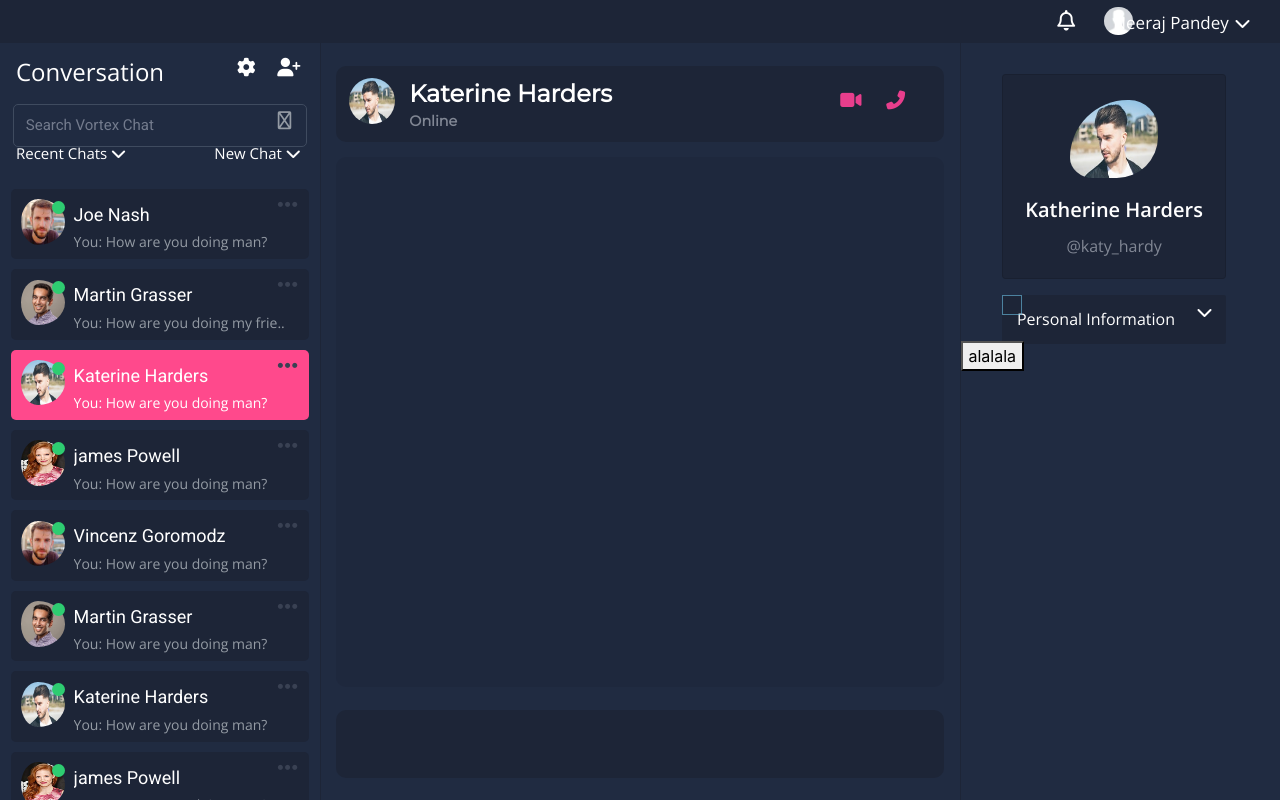
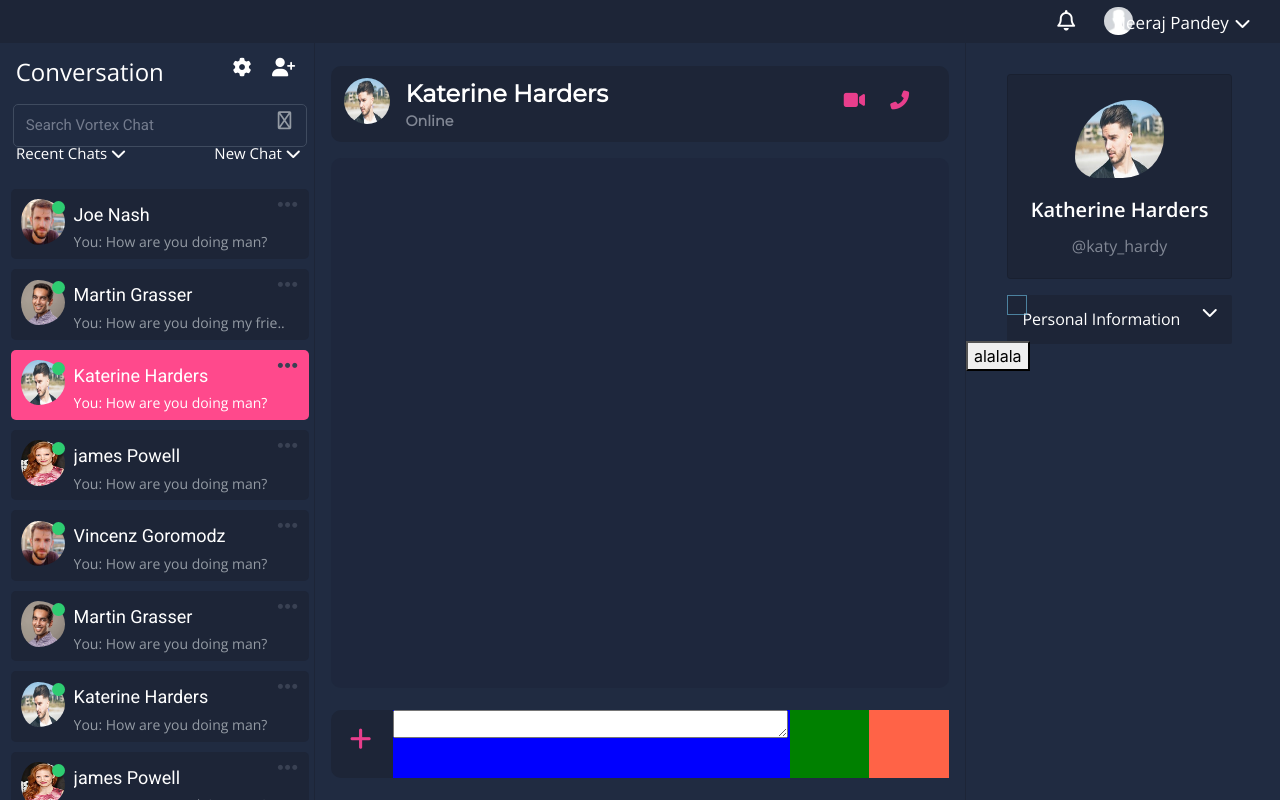
Before and after one commit to Tomyxtrejo/messaging_web_app, a React (Create React App) app in the folder client/: page / in a window 1280 px wide. Built offline with nearby package versions, Linux system fonts and the light colour scheme.

Commit message:
Add common textfield

```diff
--- /dev/null
+++ b/client/src/components/commons/TextField.js
@@ -0,0 +1,29 @@
+import React from "react";
+import classnames from "classnames";
+import PropTypes from "prop-types";
+
+const TextAreaFieldGroup = ({ name, placeholder, value, info, onChange }) => {
+  return (
+    <div className="form-group">
+      <small className="form-text text-muted text-left small ">{info}</small>
+      <textarea
+        className={"form-control form-control-lg textarea_common"}
+        placeholder={placeholder}
+        name={name}
+        value={value}
+        onChange={onChange}
+      />
+    </div>
+  );
+};
+
+TextAreaFieldGroup.propTypes = {
+  name: PropTypes.string.isRequired,
+  placeholder: PropTypes.string,
+  value: PropTypes.string.isRequired,
+  info: PropTypes.string,
+  error: PropTypes.string,
+  onChange: PropTypes.func.isRequired
+};
+
+export default TextAreaFieldGroup;
--- a/client/src/components/contents/P2pChats.js
+++ b/client/src/components/contents/P2pChats.js
@@ -1,5 +1,6 @@
 import React, { Component } from 'react'
 import three from "../../utils/img/three.jpg"
+import TextAreaFieldGroup from "../commons/TextField"
 
 class P2pChats extends Component {
   render() {
@@ -23,6 +24,15 @@ class P2pChats extends Component {
         </div>
         <div className="P2pChats_chats"></div>
         <div className="P2pChats_bottom">
+          <div className="P2pChats_bottom_more">
+          <i className="fas fa-plus plus-icon"></i>
+          </div>
+          <div className="P2pChats_bottom_message">
+          <textarea  className="textarea"/>
+          </div>
+          <div className="P2pChats_bottom_emoji"></div>
+          <div className="P2pChats_bottom_send"></div>
+
         </div>
       </div>
     )
```
